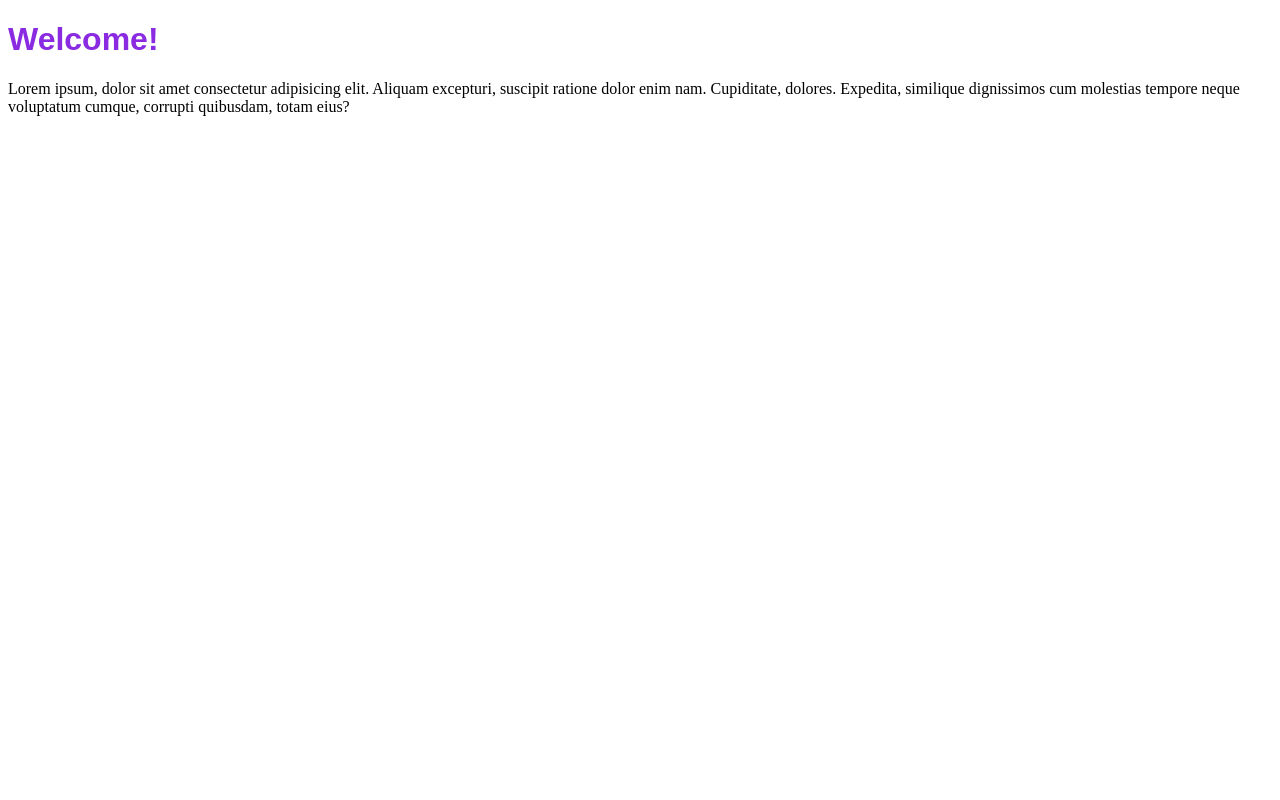
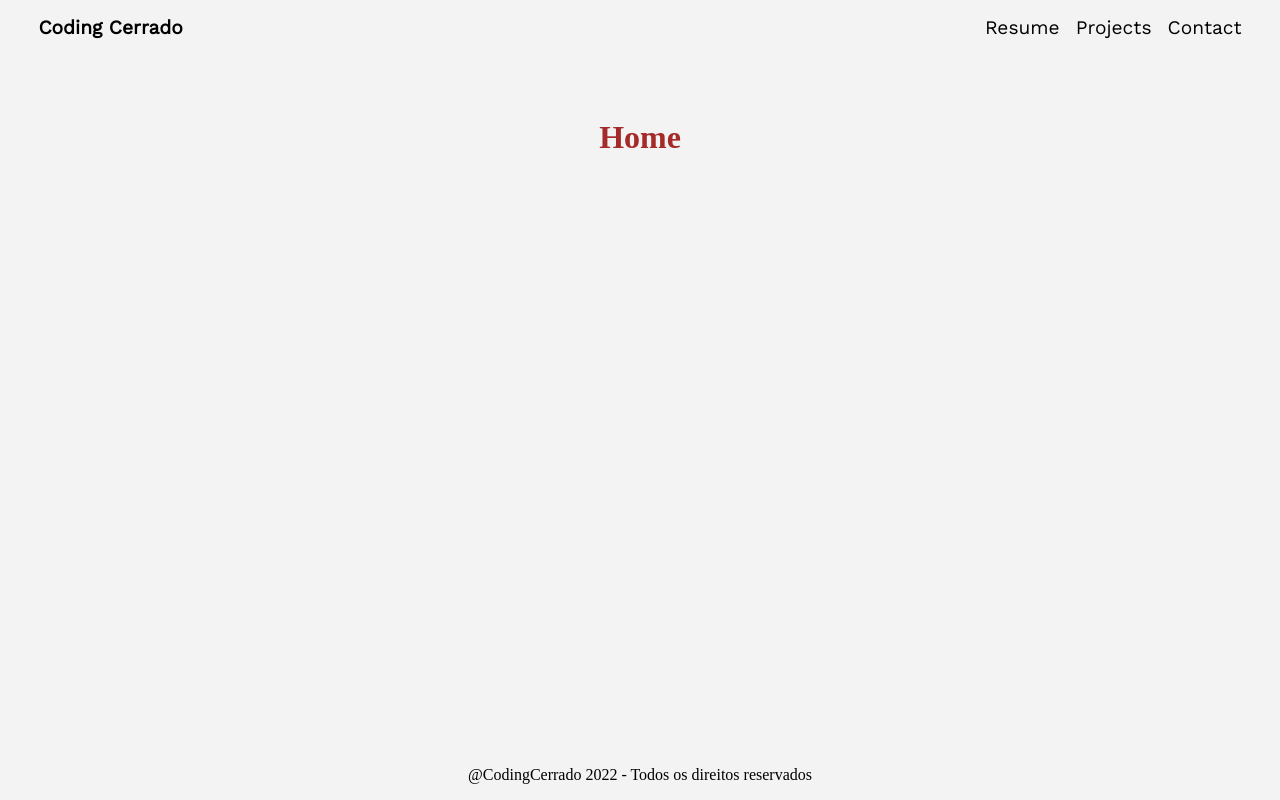
Before and after one commit to CodingCerrado/portfolio-pessoal, a plain HTML site: page index.html in a window 1280 px wide. Drawn offline with nearby package versions, Linux system fonts and the light colour scheme.

Commit message:
singel page app poc

```diff
--- a/index.html
+++ b/index.html
@@ -6,14 +6,39 @@
     <meta name="viewport" content="width=device-width, initial-scale=1.0" />
     <title>Portfólio</title>
     <link rel="stylesheet" href="styles.css" />
+    <link
+    href="https://fonts.googleapis.com/css?family=Work Sans"
+    rel="stylesheet"
+  />
   </head>
   <body>
-    <h1>Welcome!</h1>
-    <p>
-      Lorem ipsum, dolor sit amet consectetur adipisicing elit. Aliquam
-      excepturi, suscipit ratione dolor enim nam. Cupiditate, dolores. Expedita,
-      similique dignissimos cum molestias tempore neque voluptatum cumque,
-      corrupti quibusdam, totam eius?
-    </p>
+    <div class="main-wrapper">
+      <header>
+        <nav>
+          <ul>
+            <li>
+              <div>
+                <a href="#home"><strong>Coding Cerrado</strong></a>
+              </div>
+            </li>
+          </ul>
+
+          <ul>
+            <li>
+              <div><a href="#resume">Resume</a></div>
+            </li>
+            <li>
+              <div><a href="#projects">Projects</a></div>
+            </li>
+            <li>
+              <div><a href="#contact">Contact</a></div>
+            </li>
+          </ul>
+        </nav>
+      </header>
+      <div id="app" class="app-wrapper"></div>
+      <footer>@CodingCerrado 2022 - Todos os direitos reservados</footer>
+    </div>
+    <script src="script.js"></script>
   </body>
 </html>
--- /dev/null
+++ b/nav.css
@@ -0,0 +1,24 @@
+nav {
+    display: flex;
+    justify-content: space-between;
+    align-items: center;
+    padding: 1rem 2.4rem;
+    font-size: 1.2rem;
+    font-family: "Work Sans";
+  }
+
+  nav a {
+    text-decoration: none;
+    color: black;
+  }
+
+  nav img.logo {
+    width: 2.5rem;
+  }
+
+  nav ul {
+    display: flex;
+    list-style: none;
+    align-items: center;
+    gap: 1rem;
+  }
--- /dev/null
+++ b/paginas/contact/index.html
@@ -0,0 +1,12 @@
+<!DOCTYPE html>
+<html lang="en">
+  <head>
+    <meta charset="UTF-8" />
+    <meta name="viewport" content="width=device-width, initial-scale=1.0" />
+    <link rel="stylesheet" href="paginas/contact/styles.css" />
+    <title>Contact</title>
+  </head>
+  <body>
+    <h1>Contact</h1>
+  </body>
+</html>
--- /dev/null
+++ b/paginas/contact/styles.css
@@ -0,0 +1,3 @@
+h1 {
+    color: green;
+}
--- /dev/null
+++ b/paginas/home/index.html
@@ -0,0 +1,12 @@
+<!DOCTYPE html>
+<html lang="en">
+<head>
+    <meta charset="UTF-8">
+    <meta name="viewport" content="width=device-width, initial-scale=1.0">
+    <link rel="stylesheet" href="paginas/home/styles.css" />
+    <title>Home</title>
+</head>
+<body>
+    <h1>Home</h1>
+</body>
+</html>
--- /dev/null
+++ b/paginas/home/styles.css
@@ -0,0 +1,3 @@
+h1 {
+    color: brown;
+}
--- /dev/null
+++ b/paginas/projects/index.html
@@ -0,0 +1,12 @@
+<!DOCTYPE html>
+<html lang="en">
+<head>
+    <meta charset="UTF-8">
+    <meta name="viewport" content="width=device-width, initial-scale=1.0">
+    <link rel="stylesheet" href="paginas/projects/styles.css" />
+    <title>Projects</title>
+</head>
+<body>
+    <h1>Projects</h1>
+</body>
+</html>
--- /dev/null
+++ b/paginas/projects/styles.css
@@ -0,0 +1,3 @@
+h1 {
+    color: blue;
+}
--- /dev/null
+++ b/paginas/resume/index.html
@@ -0,0 +1,12 @@
+<!DOCTYPE html>
+<html lang="en">
+<head>
+    <meta charset="UTF-8">
+    <meta name="viewport" content="width=device-width, initial-scale=1.0">
+    <link rel="stylesheet" href="paginas/resume/styles.css" />
+    <title>Resume</title>
+</head>
+<body>
+    <h1>Resume</h1>
+</body>
+</html>
--- /dev/null
+++ b/paginas/resume/styles.css
@@ -0,0 +1,3 @@
+h1 {
+    color: red;
+}
--- a/script.js
+++ b/script.js
@@ -0,0 +1,36 @@
+async function getContent(paginaId, callback) {
+    var paginas = {};
+
+    await fetch("https://raw.githubusercontent.com/CodingCerrado/portfolio-pessoal/2d3f9dccd859cb444ebf8334fb9a5e2ecb382883/paginas/resume/index.html")
+      .then((res) => res.text())
+      .then((data) => paginas.resume = data);
+    await fetch("https://raw.githubusercontent.com/CodingCerrado/portfolio-pessoal/2d3f9dccd859cb444ebf8334fb9a5e2ecb382883/paginas/home/index.html")
+      .then((res) => res.text())
+      .then((data) => paginas.home = data);
+    await fetch("https://raw.githubusercontent.com/CodingCerrado/portfolio-pessoal/2d3f9dccd859cb444ebf8334fb9a5e2ecb382883/paginas/projects/index.html")
+      .then((res) => res.text())
+      .then((data) => paginas.projects = data);
+    await fetch("https://raw.githubusercontent.com/CodingCerrado/portfolio-pessoal/2d3f9dccd859cb444ebf8334fb9a5e2ecb382883/paginas/contact/index.html")
+      .then((res) => res.text())
+      .then((data) => paginas.contact = data);
+
+  callback(paginas[paginaId]);
+}
+
+function carregarConteudo() {
+  var contentDiv = document.getElementById("app"),
+    paginaId = location.hash.substring(1);
+
+  getContent(paginaId, function (content) {
+    contentDiv.innerHTML = content;
+  });
+
+}
+
+if (!location.hash) {
+  location.hash = "#home";
+}
+
+carregarConteudo();
+
+window.addEventListener("hashchange", carregarConteudo);
--- a/styles.css
+++ b/styles.css
@@ -1,6 +1,29 @@
 @charset 'UTF-8';
+@import url(nav.css);
 
-h1 {
-  font-family: Arial, Helvetica, sans-serif;
-  color: blueviolet;
+* {
+  margin: 0;
+  padding: 0;
+  box-sizing: border-box;
+  background-color: #f3f3f3;
 }
+
+.main-wrapper {
+  min-height: 100%;
+  display: grid;
+  grid-template-rows: auto 1fr auto;
+}
+
+.app-wrapper {
+  padding-top: 4rem;
+  text-align: center;
+}
+
+footer {
+  position: absolute;
+  bottom: 0;
+  padding: 1rem 0;
+  width: 100%;
+  text-align: center;
+  border-top: black
+}
```
